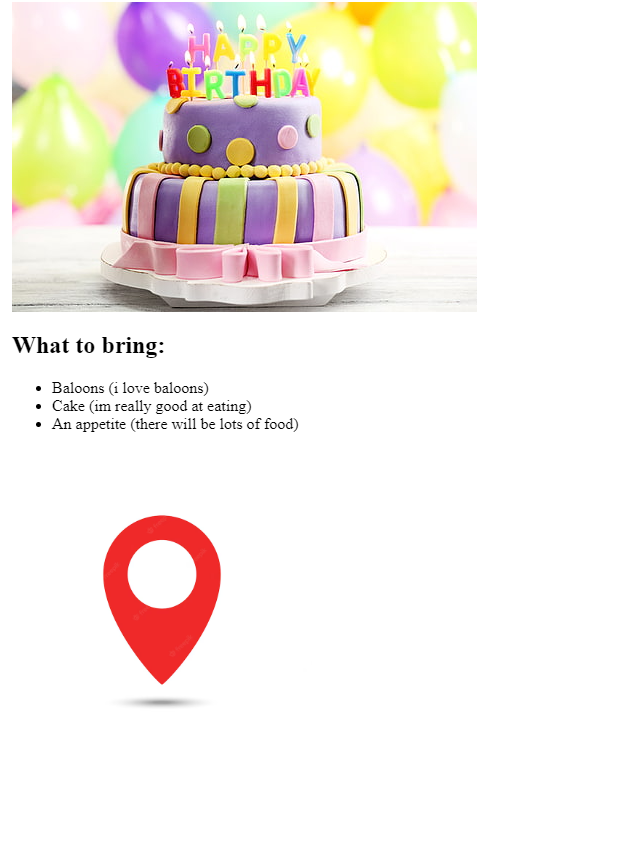
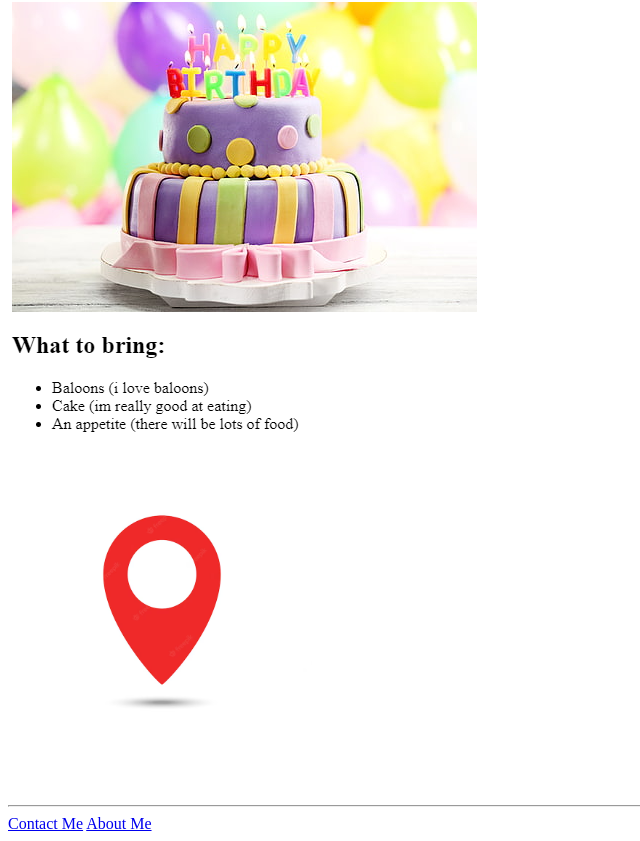
Before and after one commit to barharush9/LearnHtml, a plain HTML site: page index.html in a window 1280 px wide. Shown: the part 1202-2043 px from the top of the page, without its empty margins (0-640 px from the left). Before the commit the page ends 2007 px from the top, so only its background shows below. Drawn offline with Linux system fonts and the light colour scheme.

Commit message:
Update index.html
Signed-off-by: barharush9 <111342259+barharush9@users.noreply.github.com>

```diff
--- a/index.html
+++ b/index.html
@@ -29,7 +29,11 @@ https://developer.mozilla.org/en-US/docs/Web/HTML/Element/img#attr-height -->
     <a href="./public/movie-ranking.html"><img src="./assets/images/bar  movie - ranking.png" alt="movie-ranking"  style="width: auto; height :auto" /> </a>
     <br>
     <h2><a href="./assets/images/birthday-invite1.png">My secound Website is birthday-invite</a></h2>
-    <a href="./assets/images"><img src="./assets/images/birthday-invite1.png" alt="birthday-invite"></a>
+    <a href="./public/birthday-invite.html"><img src="./assets/images/birthday-invite1.png" alt="birthday-invite"></a>
+    <hr>
+    <a href="./public/contact.html">Contact Me</a>
+
+    <a href="./public/about.html">About Me</a>
 
 </body>
 </html>
```
